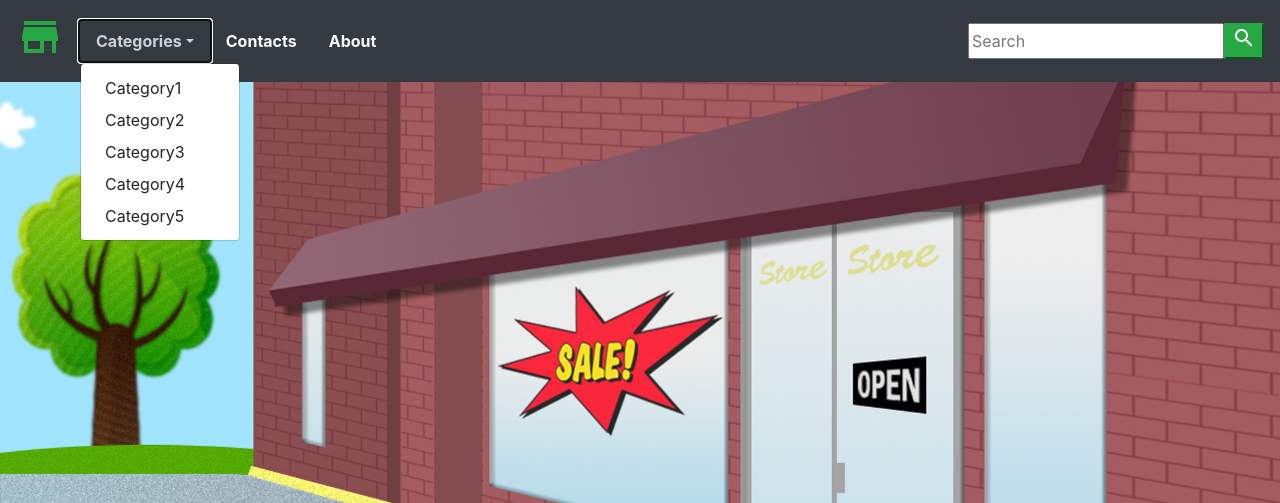
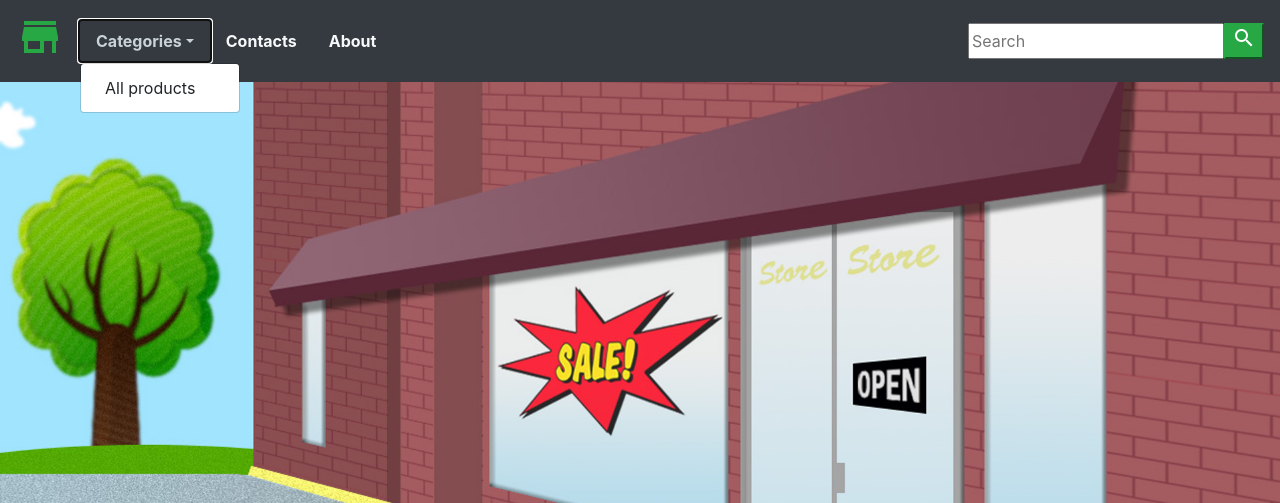
Before and after one commit to konpaa/ecommerce-project, a Django app: page / in a window 1280 px wide, after a click on "Categories". Shown: the top 503 px of the page. Run offline with Django 3.2, Linux system fonts and the light colour scheme; data that the repository does not hold is empty; some libraries are stand-ins or nearby versions.

Commit message:
catrgory in dropdown

```diff
--- a/ecommerce/settings.py
+++ b/ecommerce/settings.py
@@ -63,6 +63,7 @@ TEMPLATES = [
                 'django.template.context_processors.request',
                 'django.contrib.auth.context_processors.auth',
                 'django.contrib.messages.context_processors.messages',
+                'shop.context_processors.menu_links',
             ],
         },
     },
--- /dev/null
+++ b/shop/context_processors.py
@@ -0,0 +1,6 @@
+from .models import Category
+
+
+def menu_links(request):
+	links = Category.objects.all()
+	return dict(links=links)
--- a/shop/models.py
+++ b/shop/models.py
@@ -1,4 +1,5 @@
 from django.db import models
+from django.urls import reverse
 
 # Create your models here.
 
@@ -12,6 +13,9 @@ class Category(models.Model):
 		ordering = ('name',)
 		verbose_name = 'category'
 		verbose_name_plural = 'categories'
+
+	def get_url(self):
+		return reverse('products_by_category', args=[self.slug])
 
 
 	def __str__(self):
--- a/shop/templates/navbar.html
+++ b/shop/templates/navbar.html
@@ -4,17 +4,16 @@
      </style>
 
  <nav class="navbar navbar-expand-md navbar-light bg-dark">
-	<a href="#" class="navbar-brand"><i class="material-icons text-success material-icons md-48">store</i></i></a>
+	<a href="/" class="navbar-brand"><i class="material-icons text-success material-icons md-48">store</i></i></a>
 	<button class="navbar-toggler bg-light" data-toggle="collapse" data-target="#navbar"><span class="navbar-toggler-icon"></span></button>
 	<div id="navbar"  class="collapse navbar-collapse justify-content-between ">
 	<ul class="navbar-nav">
 		<li class="nav-item dropdown"><a class="nav-link text-light font-weight-bold px-3 dropdown-toggle" data-toggle='dropdown' href="">Categories</a>
 			<div class="dropdown-menu">
-				<a class="dropdown-item" href="">Category1</a>
-				<a class="dropdown-item" href="">Category2</a>
-				<a class="dropdown-item" href="">Category3</a>
-				<a class="dropdown-item" href="">Category4</a>
-				<a class="dropdown-item" href="">Category5</a>
+				<a class="dropdown-item" href="{% url 'home' %}">All products</a>
+				{% for category in links %}
+				<a class="dropdown-item" href="{{category.get_url}}">{{category.name}}</a>
+				{% endfor %}
 			</div>
 		</li>
 		<li class="nav-item"><a class="nav-link text-light font-weight-bold px-3" href="">Contacts</a></li>
--- a/shop/views.py
+++ b/shop/views.py
@@ -10,10 +10,10 @@ def home(request, category_slug=None):
 	products = None
 	if category_slug != None:
 		category_page = get_object_or_404(Category, slug = category_slug)
-		products = Product.object.filter(category = category_page, available = True)
+		products = Product.objects.filter(category = category_page, available = True)
 	else:
 		products = Product.objects.all().filter(available = True)
-	return render(request, 'home.html',{'category':category_page,'products' : products})
+	return render(request, 'home.html',{'category' : category_page,'products' : products})
 
 def product(request):
 	return render(request, 'product.html')
```
